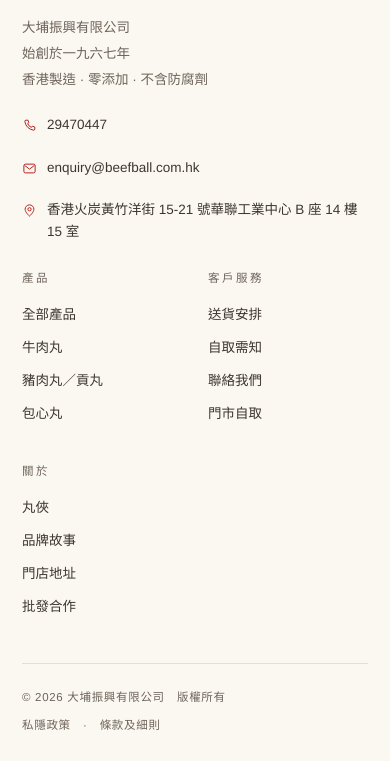
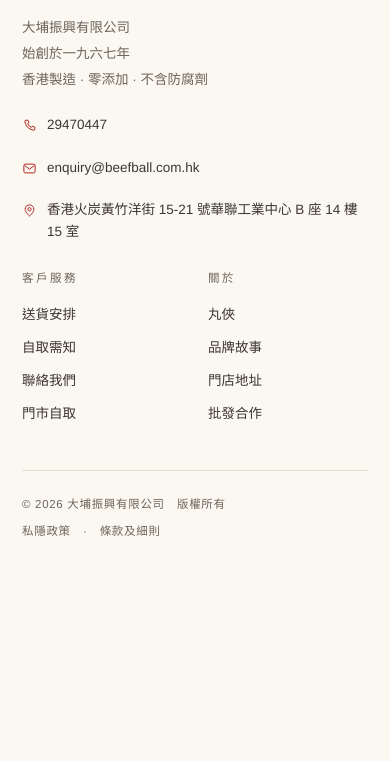
Before and after one commit to kevinwen1874-cell/taipo-site, a plain HTML site: page index.html in a window 390 px wide. Shown: the part 5317-6078 px from the top of the page. After the commit the page ends 5885 px from the top, so only its background shows below. Drawn offline with Linux system fonts and the light colour scheme.

Commit message:
官網重設計：首頁＋79 款產品目錄（響應式）

```diff
--- a/assets/site.css
+++ b/assets/site.css
@@ -188,7 +188,7 @@ section.blk{padding:104px 0}
 
 /* ---------- FOOTER ---------- */
 footer{padding:80px 0 34px;border-top:1px solid var(--line)}
-.fgrid{display:grid;grid-template-columns:1.4fr 1fr 1fr 1fr;gap:40px}
+.fgrid{display:grid;grid-template-columns:1.5fr 1fr 1fr;gap:40px}
 .fgrid .brand img{height:58px;margin-bottom:18px}
 .fgrid .brand p{font-size:var(--fs-sm);color:var(--muted);max-width:250px;line-height:1.9}
 .fgrid h4{font-size:var(--fs-xs);letter-spacing:.22em;color:var(--muted);margin-bottom:16px;font-weight:400}
@@ -212,7 +212,7 @@ footer{padding:80px 0 34px;border-top:1px solid var(--line)}
   .grid{grid-template-columns:repeat(2,1fr)}
   .wanxia-sec .wrap{grid-template-columns:1fr;gap:40px}
   .member .wrap{grid-template-columns:1fr;gap:38px}
-  .fgrid{grid-template-columns:1fr 1fr}
+  .fgrid{grid-template-columns:1.4fr 1fr 1fr;gap:32px}
   nav{display:none}
 }
 @media (max-width:680px){
--- a/index.html
+++ b/index.html
@@ -282,10 +282,6 @@
         </div>
       </div>
       <div>
-        <h4>產品</h4>
-        <a href="products.html">全部產品</a><a href="products.html#g0">牛肉丸</a><a href="products.html#g1">豬肉丸／貢丸</a><a href="products.html#g3">包心丸</a>
-      </div>
-      <div>
         <h4>客戶服務</h4>
         <a href="delivery.html">送貨安排</a><a href="delivery.html">自取需知</a><a href="tel:29470447">聯絡我們</a><a href="about.html#stores">門市自取</a>
       </div>
```
Also changed, not shown: about.html (+0 -1 lines), delivery.html (+0 -1 lines), products.html (+0 -1 lines).
